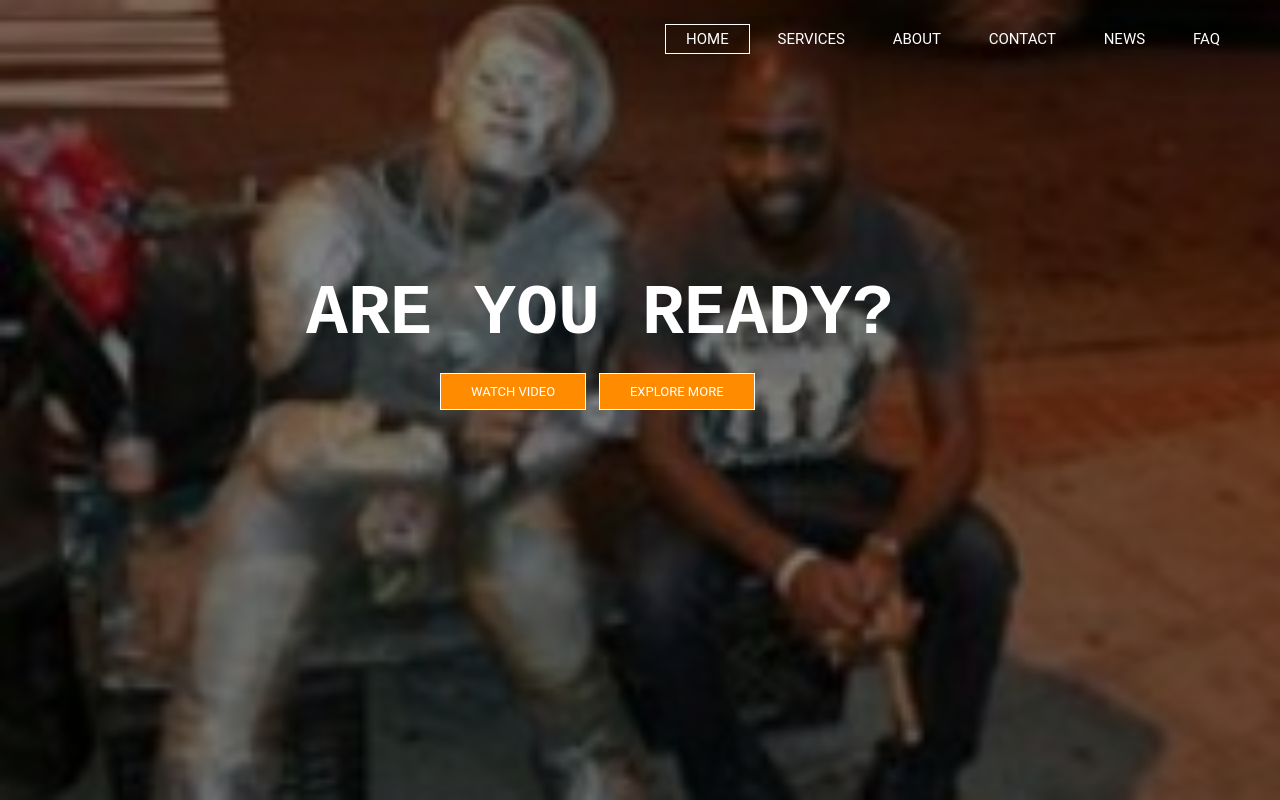
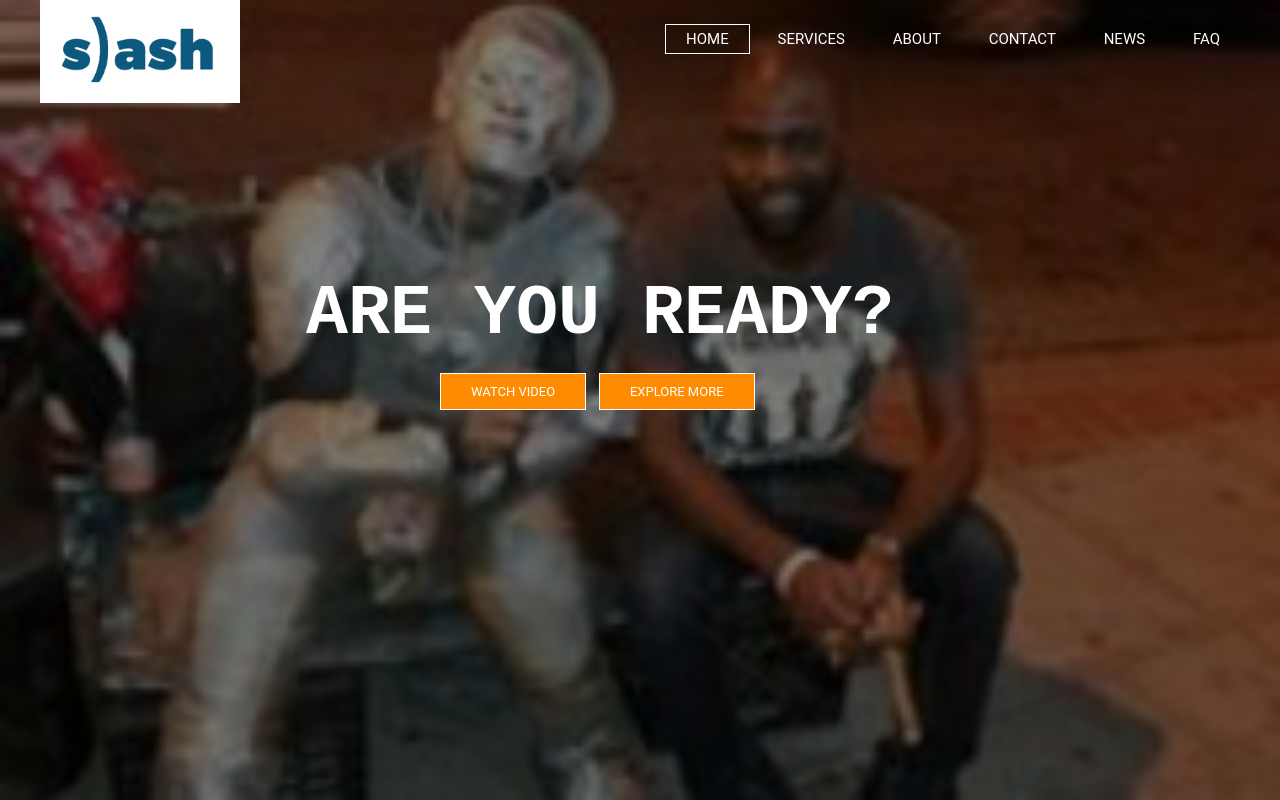
Before and after one commit to SnailCoder1/boa.github.io, a plain HTML site: page index.html in a window 1280 px wide. Drawn offline with Linux system fonts and the light colour scheme.

Commit message:
modified the index and styling. Added a logo to the site

```diff
--- a/index.html
+++ b/index.html
@@ -12,7 +12,7 @@
   <header>
        <div class="row">
            <div class="logo">
-           <img scr="slash.png">
+           <img src="logo.png">
            </div>
 
        <ul class="main-nav">
@@ -23,8 +23,6 @@
         <li><a href=""> CONTACT </a></li>
         <li><a href=""> NEWS </a></li>
         <li><a href=""> FAQ </a></li>
-
-
 
        </ul>
 
--- a/style.css
+++ b/style.css
@@ -56,7 +56,7 @@ font-size: 15px;
 .logo img
 {
 
-  width: 150px;
+  width: 200px;
   height: auto;
   float: left;
 }
```
Also changed, not shown: logo.png (added).
